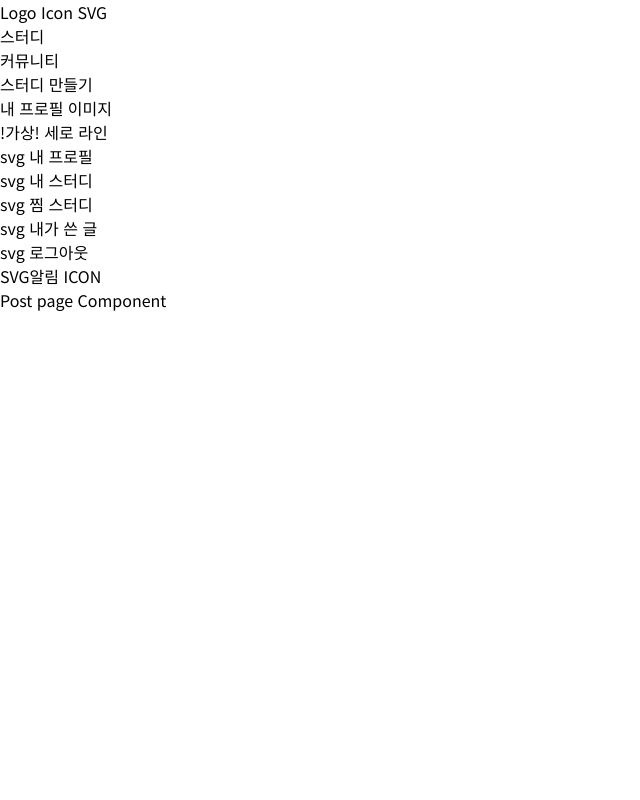
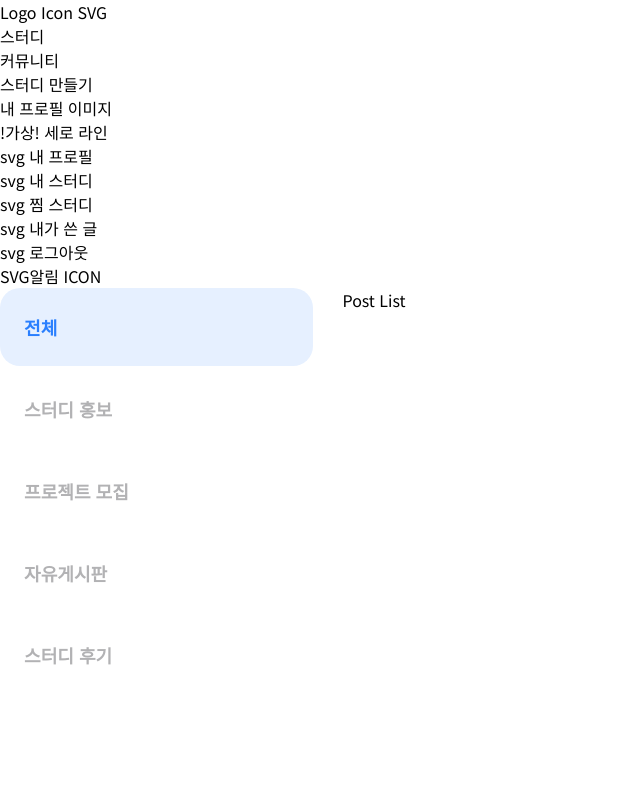
Before and after one commit to woongteco/nextcamp-12t, a Next.js app: page /post in a window 1280 px wide. Shown: the top 800 px of the page, without its empty margins (0-640 px from the left). Built offline with nearby package versions, Linux system fonts and the light colour scheme.

Commit message:
[Style] 사이드바 레이아웃 적용 확인

```diff
--- a/src/app/(route)/post/page.tsx
+++ b/src/app/(route)/post/page.tsx
@@ -1,7 +1,21 @@
-export default function page() {
+import { Sidebar } from "@/common/Layout";
+
+const menus = [
+  { href: "/post", label: "전체", active: true },
+  { href: "/post", label: "스터디 홍보", active: false },
+  { href: "/post", label: "프로젝트 모집", active: false },
+  { href: "/post", label: "자유게시판", active: false },
+  { href: "/post", label: "스터디 후기", active: false },
+];
+
+export default function CommunityPostList() {
   return (
-    <>
-      <h1>Post page Component</h1>
-    </>
+    <Sidebar>
+      <Sidebar.Nav
+        menus={menus}
+        // action={<button>로그아웃</button>}
+      />
+      <Sidebar.Container>Post List</Sidebar.Container>
+    </Sidebar>
   );
 }
```
